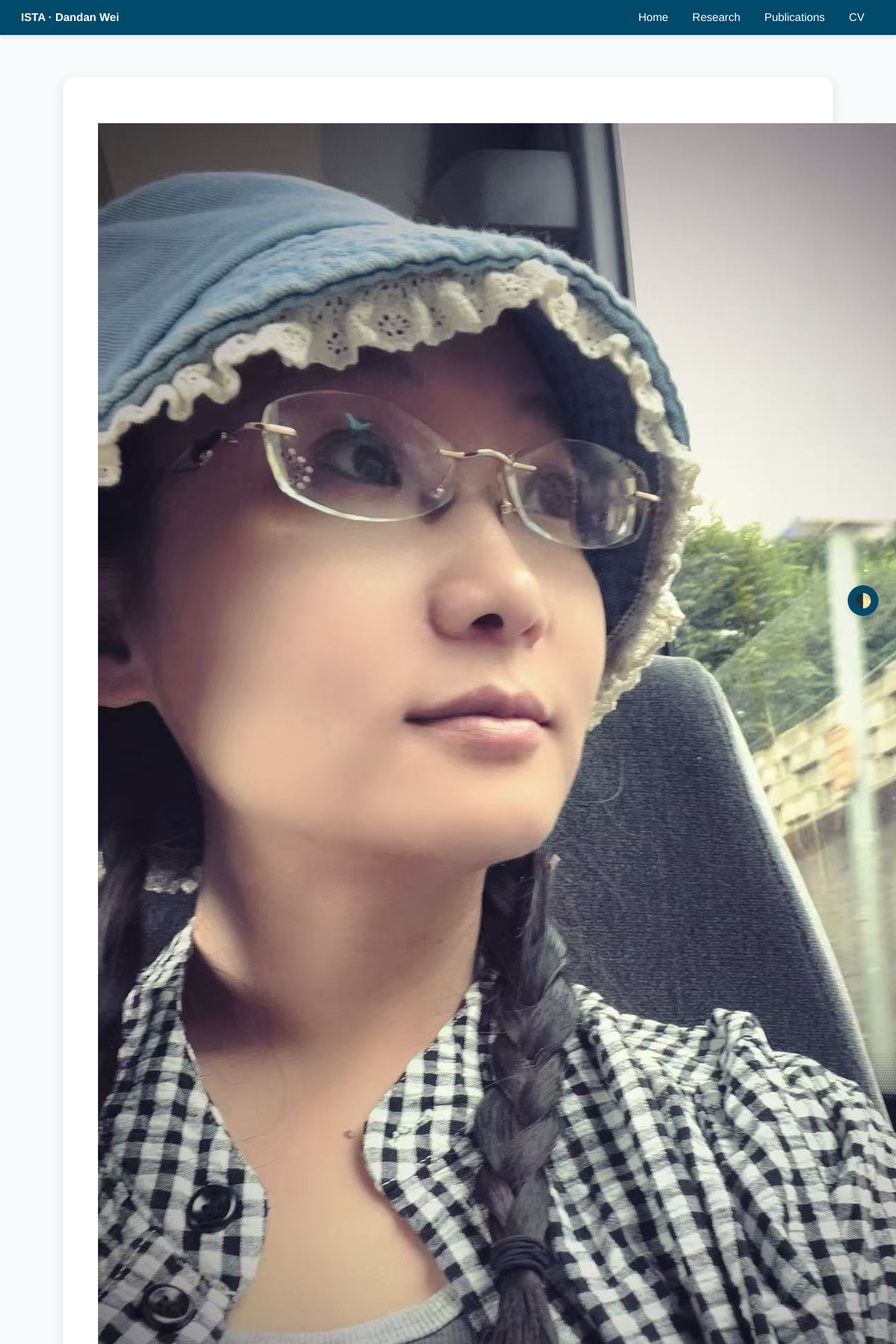
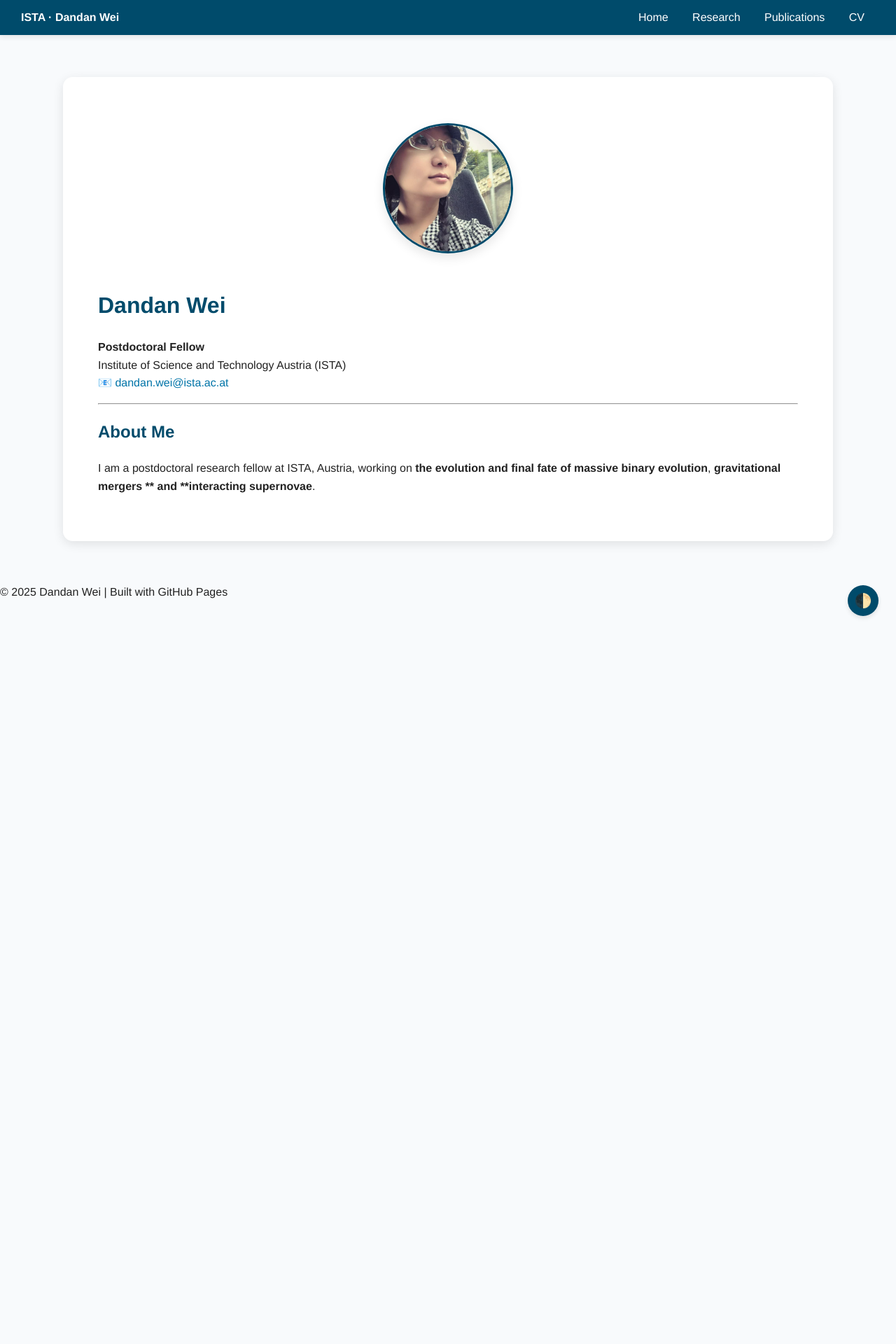
Before and after one commit to Dandan-star0/Dandan-star0.github.io, a Jekyll site: the page built from index.md, in a window 1280 px wide. Shown: the top 1920 px of the page at 70% size. Built offline with Jekyll 4.4.1, drawn with Linux system fonts in a browser that asks for light colours; after the commit the page ends 900 px from its top, so only the background shows below that.

Commit message:
Update style.css

```diff
--- a/assets/css/style.css
+++ b/assets/css/style.css
@@ -227,3 +227,21 @@ a:hover {
     height: 220px;
   }
 }
+
+
+/* ===== Profile Picture ===== */
+.profile-pic {
+  width: 180px;
+  height: 180px;
+  border-radius: 50%;
+  object-fit: cover;
+  box-shadow: 0 6px 15px var(--shadow);
+  border: 3px solid var(--accent);
+  margin-bottom: 20px;
+  transition: transform 0.3s ease, box-shadow 0.3s ease;
+}
+
+.profile-pic:hover {
+  transform: scale(1.05);
+  box-shadow: 0 10px 25px var(--shadow);
+}
```
